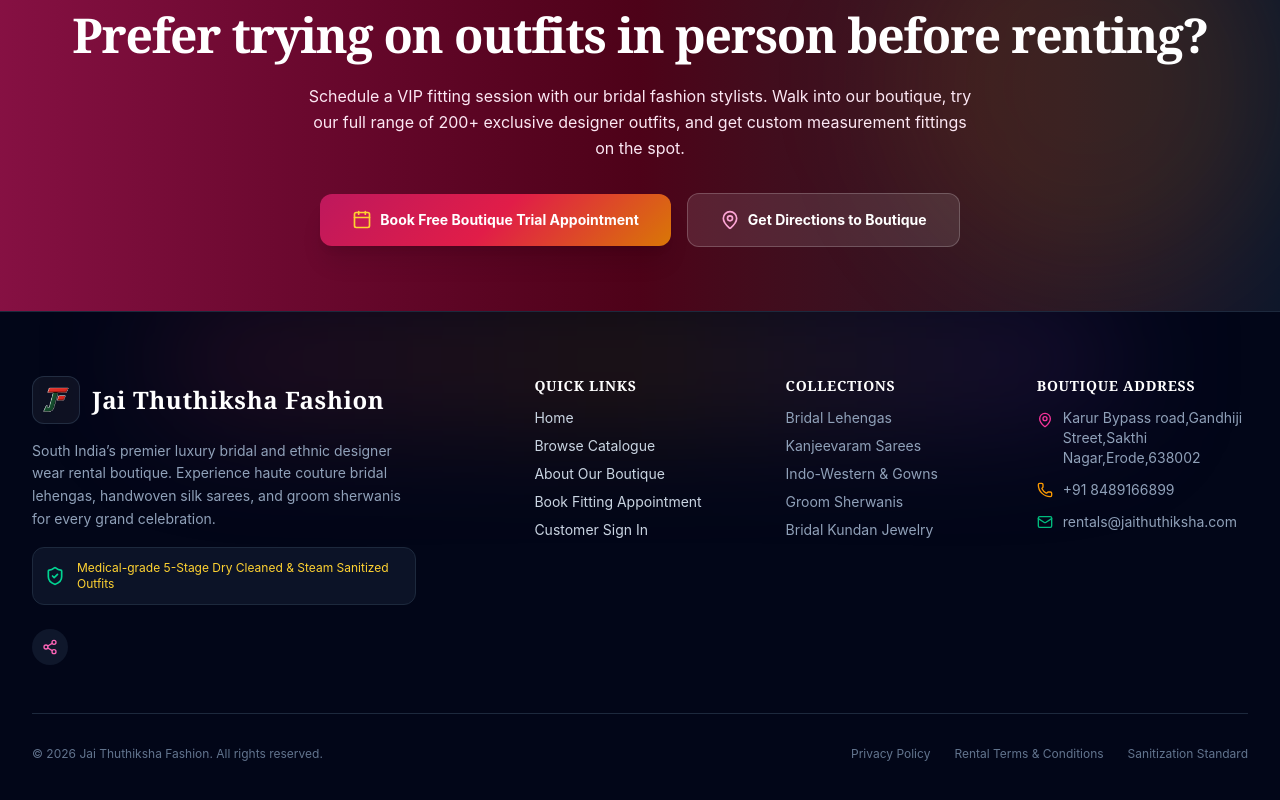
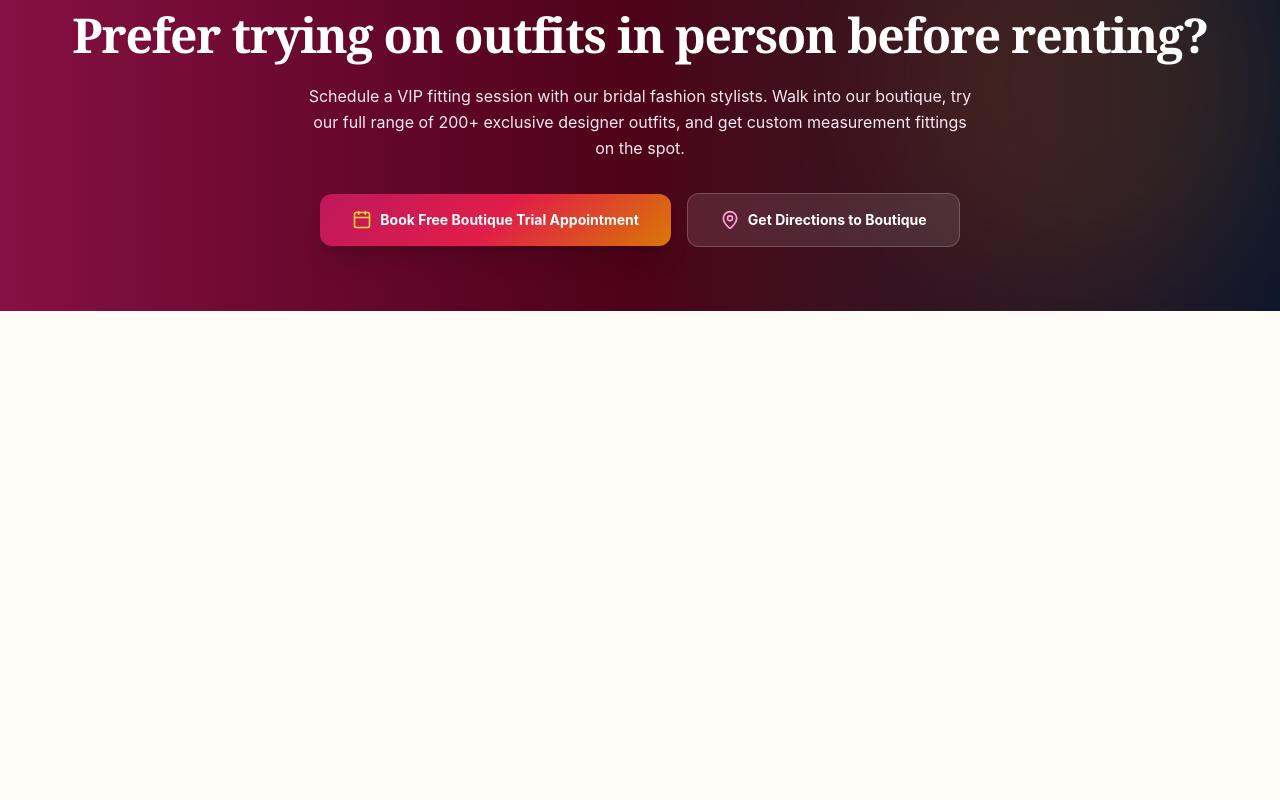
Before and after one commit to promotexcompany/jai-thuthiksha-fashion, a React (Vite) app in the folder client/: page / in a window 1280 px wide. Shown: the part 6019-6819 px from the top of the page. After the commit the page ends 6330 px from the top, so only its background shows below. Built offline with nearby package versions, Linux system fonts and the light colour scheme; no server answers.

Commit message:
Remove website footer

```diff
--- a/client/src/components/Footer.tsx
+++ b/client/src/components/Footer.tsx
@@ -1,101 +1,5 @@
-import { Link } from 'react-router-dom';
-import { MapPin, Phone, Mail, ShieldCheck, Share2 } from 'lucide-react';
-import logoImg from '../assets/logo.png';
-import { SHOP_CONFIG } from '../config/shopConfig';
+export const Footer: React.FC = () => {
+  return null;
+};
 
-export const Footer: React.FC = () => {
-  return (
-    <footer className="bg-slate-950 text-slate-300 pt-16 pb-12 border-t border-slate-800 relative overflow-hidden">
-
-      {/* Decorative gradient glow */}
-      <div className="absolute top-0 left-1/2 -translate-x-1/2 w-3/4 h-24 bg-gradient-to-r from-pink-900/30 via-amber-600/20 to-purple-900/30 blur-3xl rounded-full pointer-events-none" />
-
-      <div className="max-w-7xl mx-auto px-4 sm:px-6 lg:px-8 relative z-10">
-        <div className="grid grid-cols-1 md:grid-cols-2 lg:grid-cols-5 gap-10 pb-12 border-b border-slate-800">
-
-          {/* Brand Info */}
-          <div className="lg:col-span-2 space-y-4">
-            <div className="flex items-center gap-3">
-              <div className="w-12 h-12 rounded-xl bg-white/5 border border-slate-700/60 p-1.5 flex items-center justify-center shrink-0">
-                <img src={logoImg} alt={SHOP_CONFIG.SHOP_NAME} className="w-full h-full object-contain" />
-              </div>
-              <span className="text-2xl font-bold font-serif text-white tracking-wide">
-                {SHOP_CONFIG.SHOP_NAME}
-              </span>
-            </div>
-
-            <p className="text-sm text-slate-400 leading-relaxed max-w-sm">
-              South India’s premier luxury bridal and ethnic designer wear rental boutique. Experience haute couture bridal lehengas, handwoven silk sarees, and groom sherwanis for every grand celebration.
-            </p>
-
-            <div className="flex items-center gap-3 text-xs text-amber-300 bg-slate-900/80 border border-slate-800 p-3 rounded-xl max-w-sm">
-              <ShieldCheck className="w-5 h-5 text-emerald-400 shrink-0" />
-              <span>Medical-grade 5-Stage Dry Cleaned & Steam Sanitized Outfits</span>
-            </div>
-
-            <div className="flex space-x-4 pt-2">
-              <a href="#" className="w-9 h-9 rounded-full bg-slate-900 flex items-center justify-center text-pink-400 hover:bg-pink-950 hover:text-white transition" title="Share & Social">
-                <Share2 className="w-4 h-4" />
-              </a>
-            </div>
-          </div>
-
-          {/* Quick Links */}
-          <div className="space-y-3">
-            <h4 className="text-white font-bold text-sm tracking-wider uppercase font-serif">Quick Links</h4>
-            <ul className="space-y-2 text-sm">
-              <li><Link to="/" className="hover:text-pink-400 transition">Home</Link></li>
-              <li><Link to="/catalogue" className="hover:text-pink-400 transition">Browse Catalogue</Link></li>
-              <li><Link to="/about" className="hover:text-pink-400 transition">About Our Boutique</Link></li>
-              <li><Link to="/contact" className="hover:text-pink-400 transition">Book Fitting Appointment</Link></li>
-              <li><Link to="/login" className="hover:text-pink-400 transition">Customer Sign In</Link></li>
-            </ul>
-          </div>
-
-          {/* Rental Categories */}
-          <div className="space-y-3">
-            <h4 className="text-white font-bold text-sm tracking-wider uppercase font-serif">Collections</h4>
-            <ul className="space-y-2 text-sm text-slate-400">
-              <li><Link to="/catalogue?cat=bridal" className="hover:text-pink-400 transition">Bridal Lehengas</Link></li>
-              <li><Link to="/catalogue?cat=sarees" className="hover:text-pink-400 transition">Kanjeevaram Sarees</Link></li>
-              <li><Link to="/catalogue?cat=indo-western" className="hover:text-pink-400 transition">Indo-Western & Gowns</Link></li>
-              <li><Link to="/catalogue?cat=menswear" className="hover:text-pink-400 transition">Groom Sherwanis</Link></li>
-              <li><Link to="/catalogue?cat=jewelry" className="hover:text-pink-400 transition">Bridal Kundan Jewelry</Link></li>
-            </ul>
-          </div>
-
-          {/* Boutique Contact */}
-          <div className="space-y-3">
-            <h4 className="text-white font-bold text-sm tracking-wider uppercase font-serif">Boutique Address</h4>
-            <div className="space-y-3 text-sm text-slate-400">
-              <div className="flex items-start gap-2.5">
-                <MapPin className="w-4 h-4 text-pink-500 shrink-0 mt-1" />
-                <span>{SHOP_CONFIG.SHOP_ADDRESS}</span>
-              </div>
-              <div className="flex items-center gap-2.5">
-                <Phone className="w-4 h-4 text-amber-500 shrink-0" />
-                <span>{SHOP_CONFIG.SHOP_PHONE_DISPLAY}</span>
-              </div>
-              <div className="flex items-center gap-2.5">
-                <Mail className="w-4 h-4 text-emerald-500 shrink-0" />
-                <span>rentals@jaithuthiksha.com</span>
-              </div>
-            </div>
-          </div>
-
-        </div>
-
-        {/* Bottom Bar */}
-        <div className="pt-8 flex flex-col sm:flex-row items-center justify-between text-xs text-slate-500 gap-4">
-          <p>© {new Date().getFullYear()} Jai Thuthiksha Fashion. All rights reserved.</p>
-          <div className="flex items-center gap-6">
-            <a href="#" className="hover:text-slate-400 transition">Privacy Policy</a>
-            <a href="#" className="hover:text-slate-400 transition">Rental Terms & Conditions</a>
-            <a href="#" className="hover:text-slate-400 transition">Sanitization Standard</a>
-          </div>
-        </div>
-
-      </div>
-    </footer>
-  );
-};
+export default Footer;
--- a/client/src/layouts/MainLayout.tsx
+++ b/client/src/layouts/MainLayout.tsx
@@ -1,7 +1,6 @@
 import { useState, useEffect } from 'react';
 import { Outlet } from 'react-router-dom';
 import { Navbar } from '../components/Navbar';
-import { Footer } from '../components/Footer';
 import { AppointmentModal } from '../components/AppointmentModal';
 import { QuickViewModal } from '../components/QuickViewModal';
 import type { CategoryOffer, Product } from '../types/fashion';
@@ -52,9 +51,6 @@
         }} />
       </main>
 
-      {/* Footer */}
-      <Footer />
-
       {/* Trial Appointment Booking Modal */}
       <AppointmentModal
         isOpen={isAppointmentOpen}
```
